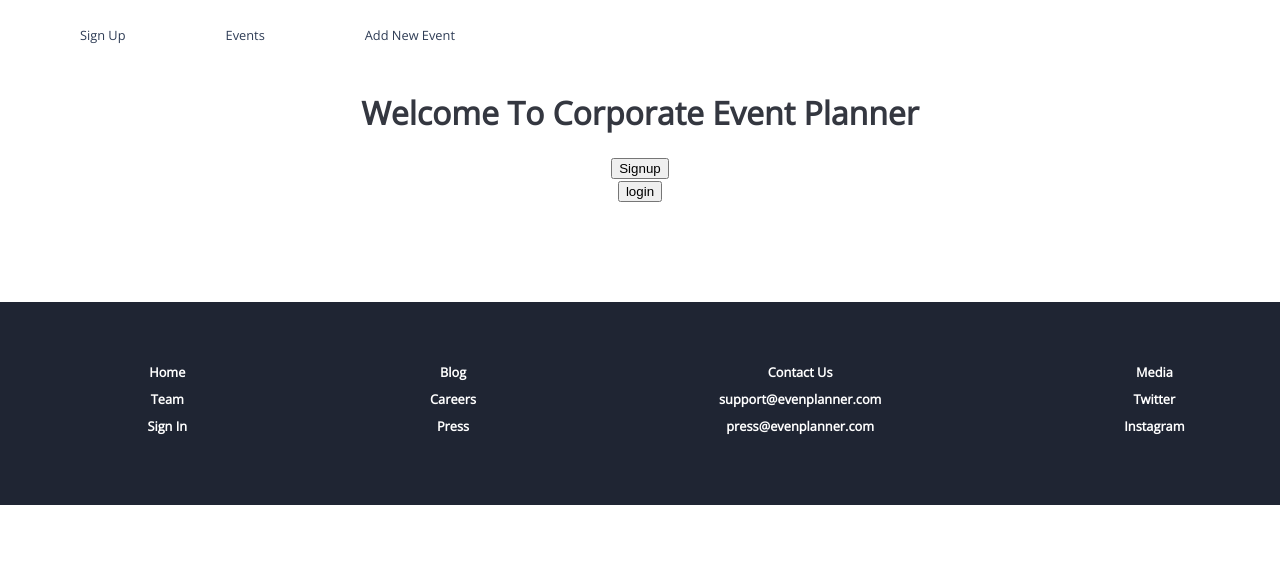
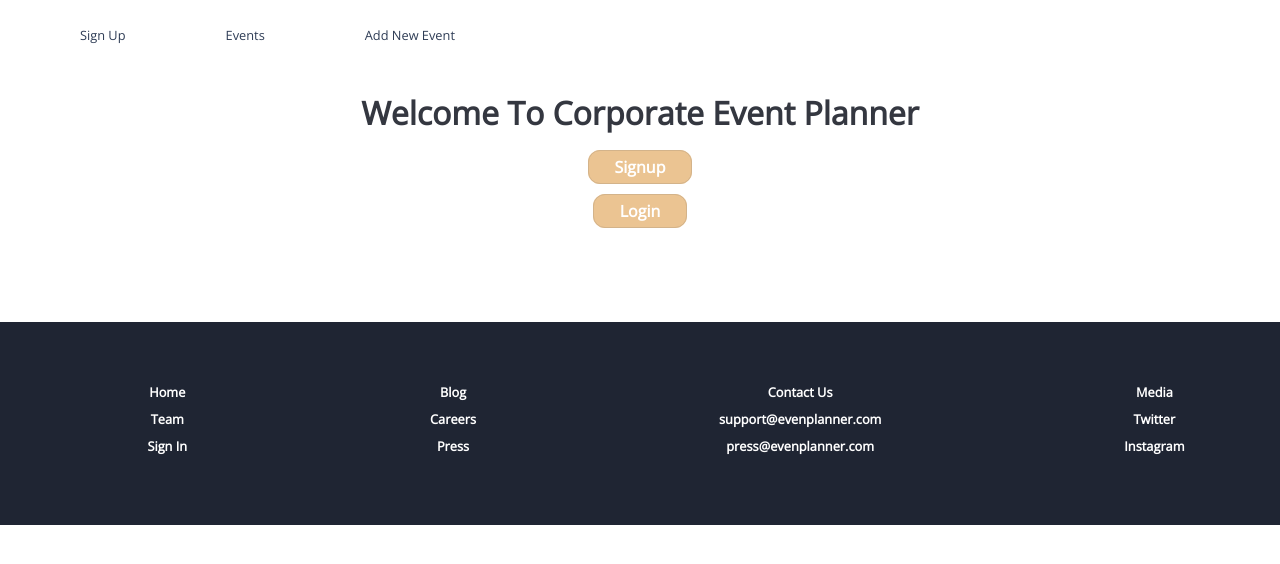
Before and after one commit to NV1028/Frontend, a React (Create React App) app in the folder event-planner/: page / in a window 1280 px wide. Shown: the top 564 px of the page. Built offline with nearby package versions, Linux system fonts and the light colour scheme.

Commit message:
styled home page

```diff
--- a/event-planner/src/components/LandingPage.js
+++ b/event-planner/src/components/LandingPage.js
@@ -1,5 +1,5 @@
 import React from "react";
-import { Link } from "react-router-dom";
+import { Link, NavLink } from "react-router-dom";
 
 const LandingPage = props => {
   return (
@@ -7,14 +7,23 @@ const LandingPage = props => {
       <h1>Welcome To Corporate Event Planner </h1>
       <div className="landingPageButtons">
         <div>
-          <Link to="register">
-            <button class="signup">Signup</button>
-          </Link>
-        </div>
-        <div>
-          <Link to="login">
-            <button class="login">login</button>
-          </Link>
+
+        <NavLink
+  to="register" id="login-button" className="submit-button"
+
+>
+Signup
+</NavLink>
+<br></br>
+<br></br>
+<NavLink
+  to="login" id="login-button" className="submit-button"
+
+>
+Login
+</NavLink>
+
+
         </div>
       </div>
     </div>
```
